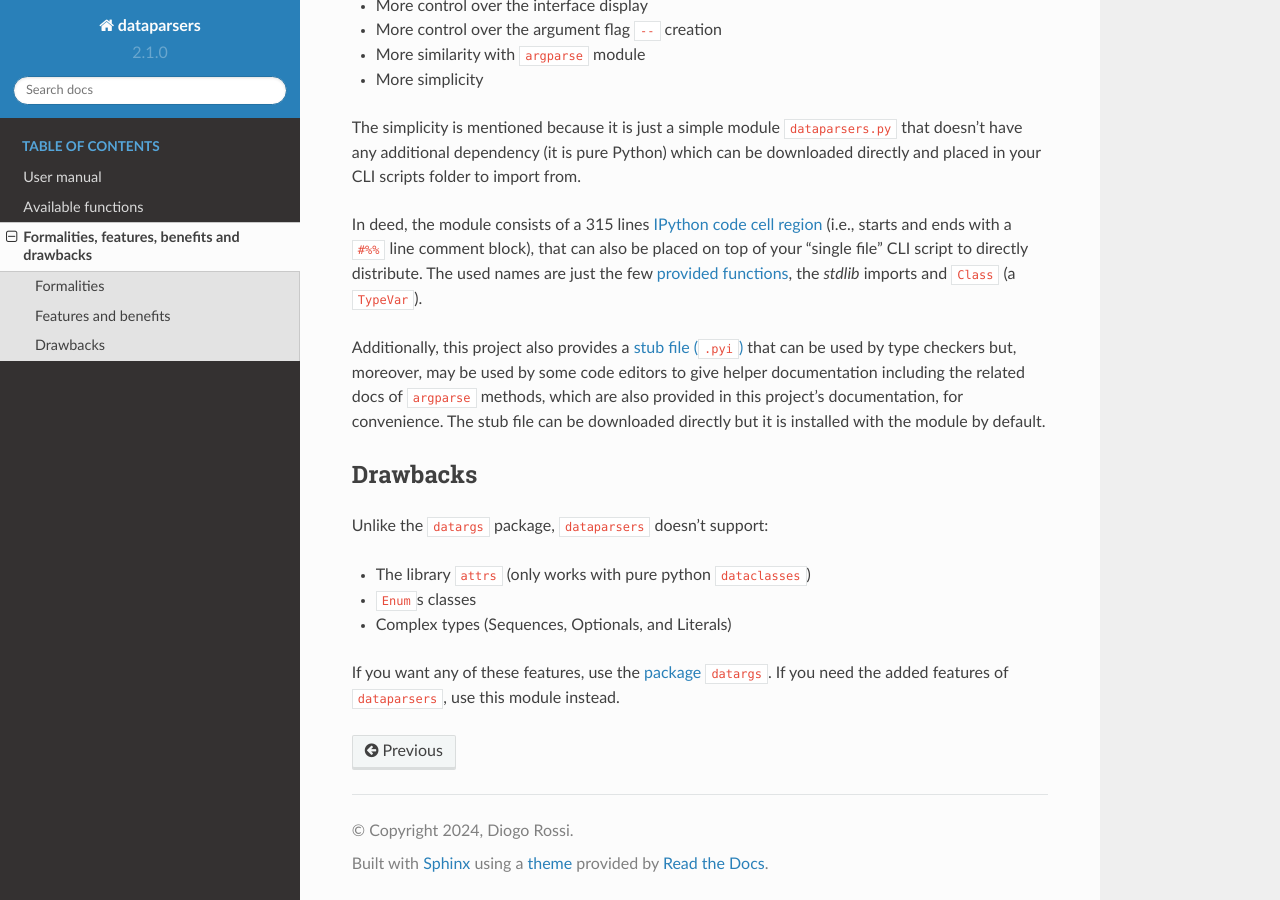
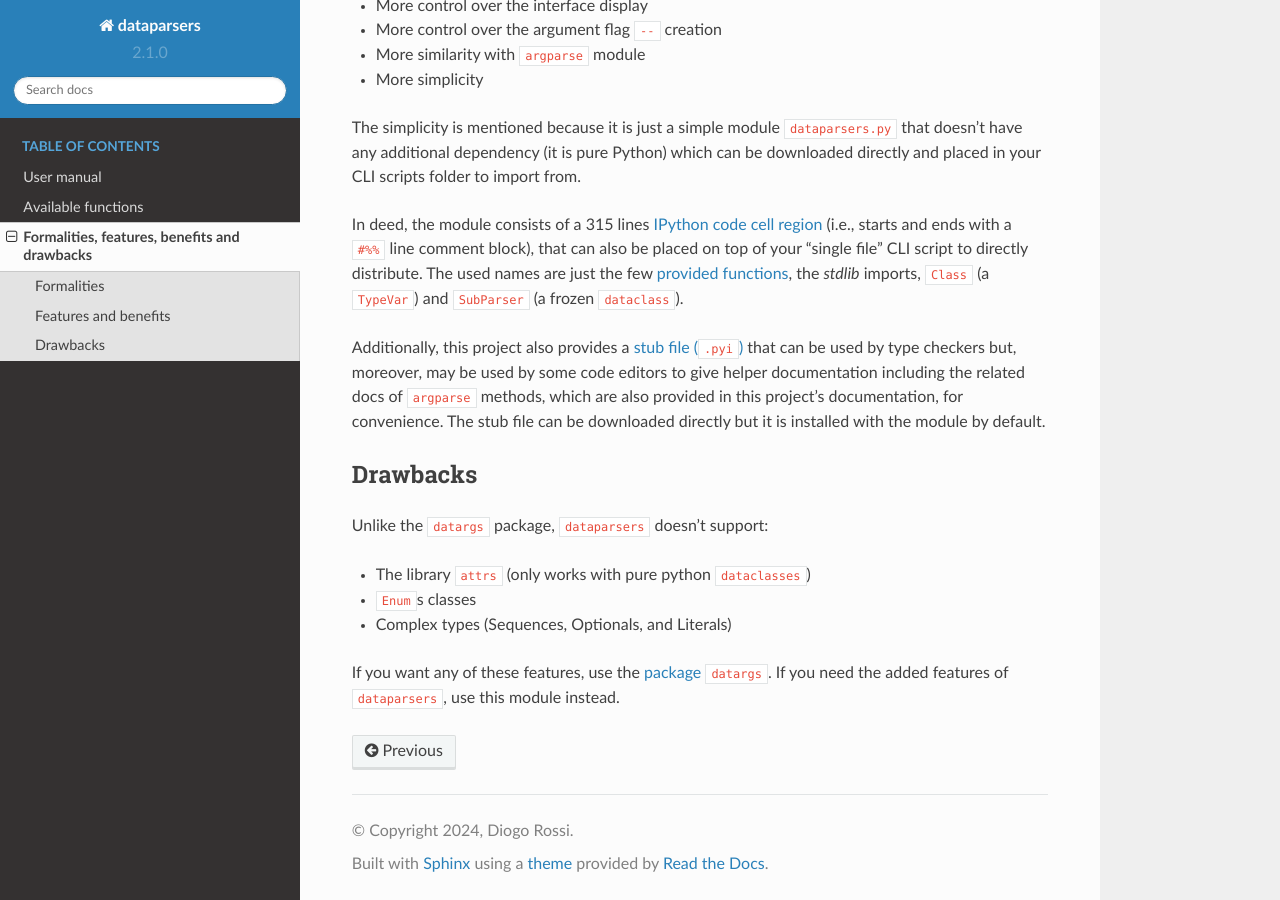
Before and after one commit to diogo-rossi/dataparsers, a Sphinx documentation site: the page built from docs/source/3_features.md, in a window 1280 px wide and 900 px high, scrolled down 644 px. Built offline with Sphinx 7.4.7 and the Read the Docs theme 2.0.0, drawn with Linux system fonts in a browser that asks for light colours; the version number is read from the project's files by our own code.

Commit message:
📄 docs: edit features text

```diff
--- a/docs/source/3_features.md
+++ b/docs/source/3_features.md
@@ -44,7 +44,7 @@ In deed, the module consists of a 315 lines
 on top of your "single file" CLI script to directly distribute. The used names
 are just the few
 [provided functions](https://dataparsers.readthedocs.io/en/latest/2_available_functions.html),
-the _stdlib_ imports and `Class` (a `TypeVar`).
+the _stdlib_ imports, `Class` (a `TypeVar`) and `SubParser` (a frozen `dataclass`).
 
 Additionally, this project also provides a
 [stub file (`.pyi`)](https://github.com/Diogo-Rossi/dataparsers/blob/main/src/dataparsers/__init__.pyi)
```
